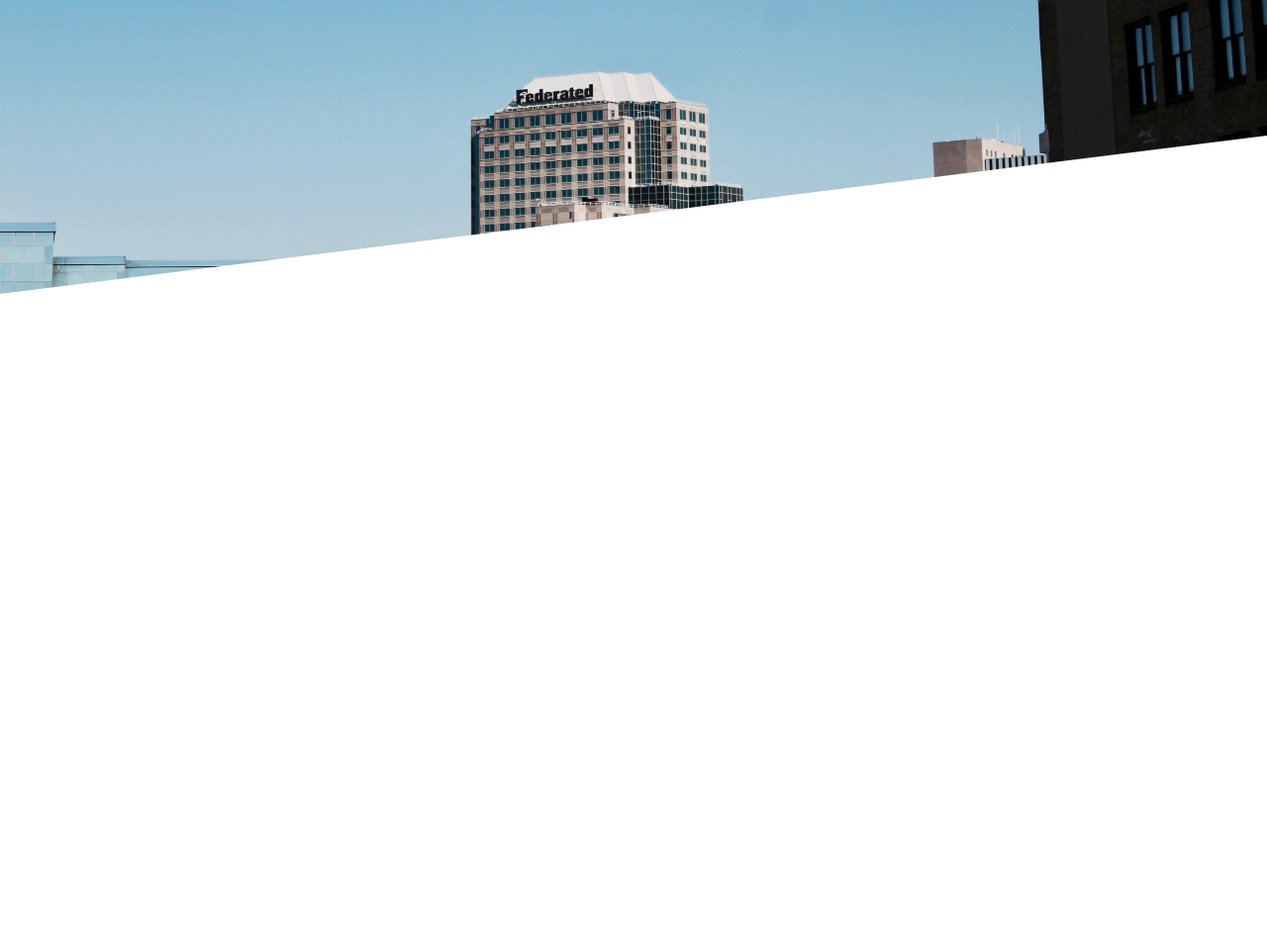
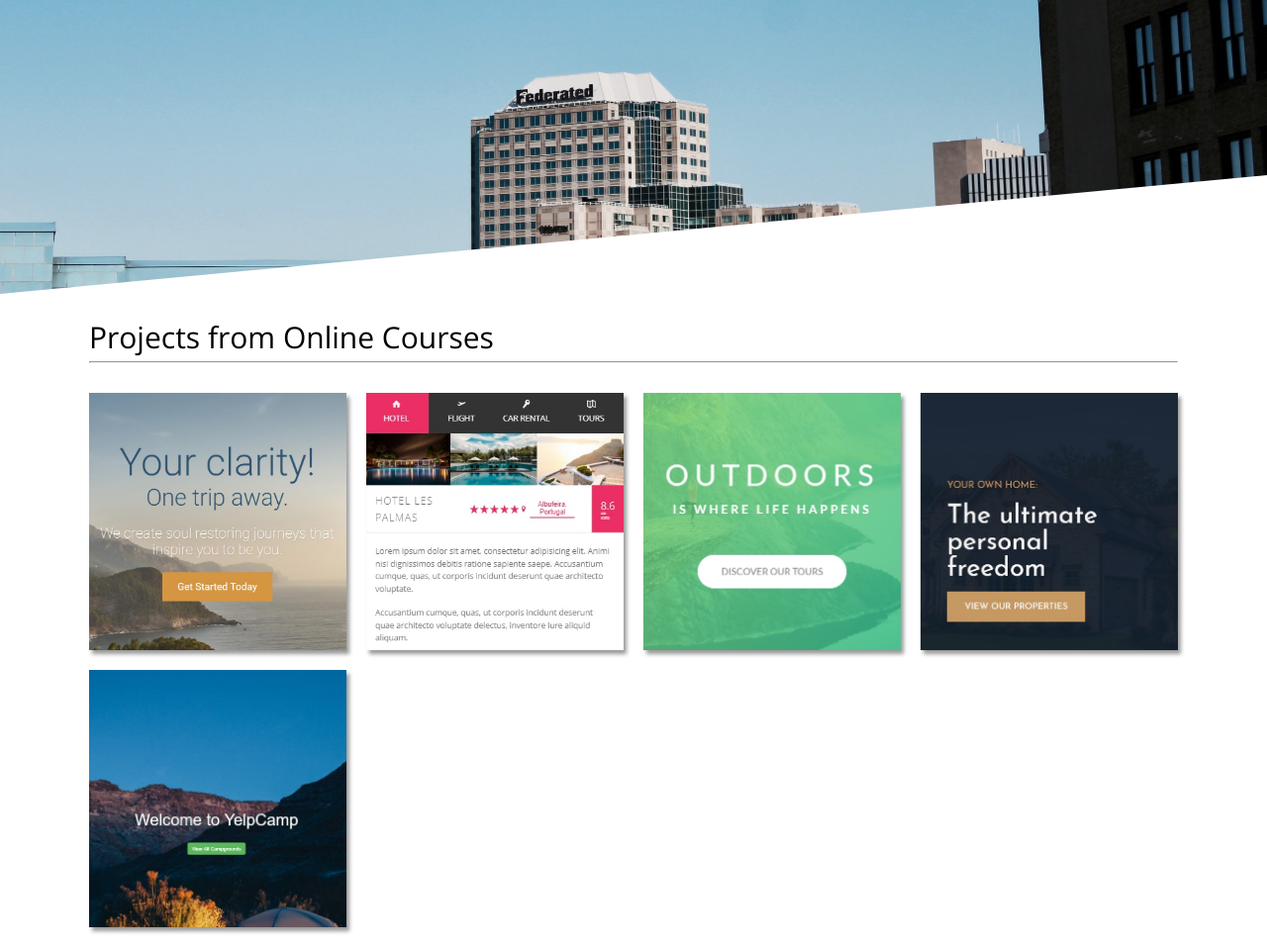
Before and after one commit to ELK75/Portfolio-Site, a website built with webpack: page index.html in a window 1280 px wide. Shown: the part 503-1460 px from the top of the page at 99% size. Before the commit the page ends 803 px from the top, so only its background shows below. Built offline with nearby package versions, Linux system fonts and the light colour scheme.

Commit message:
add gallery of personal projects

```diff
--- /dev/null
+++ b/css/typography.css
@@ -0,0 +1,4 @@
+.heading-secondary {
+  font-size: 3rem;
+  font-weight: 300;
+}
--- a/index.html
+++ b/index.html
@@ -48,16 +48,46 @@
 
         <div class="header__img-container">
             <picture>
-                <source class="header__img" srcset="/img/header-small.jpg" media="(max-width: 25em)">
+                <source class="header__img" srcset="/img/header-small.jpg" media="(max-width: 48em)">
                 <img class="header__img" srcset="/img/header-large.jpg" alt="Pittsburgh Skyline">
             </picture>
         </div>
 
         <div class="container header__text-block">
             <h1 class="header__text header__text--large">Hello.</h1>
-            <h2 class="header__text header__text--medium">My name is Elijah Kajinic, and I am an aspiring full stack developer from Pittsburgh.</h2>
+            <h2 class="header__text header__text--medium">My name is Elijah Kajinic. I am an aspiring full stack developer from Pittsburgh.</h2>
         </div>
     </header>
+
+    <main class="container projects">
+        <h2 class="heading-secondary projects__header">Projects from Online Courses</h2>
+        <hr class-"projects__line-break">
+
+        <div class="gallery">
+
+            <div class="gallery-item">
+                <img class="gallery-image" src="/img/ClearViewEscapes.jpg" alt="Cear View Escapes Website">
+
+            </div>
+
+            <div class="gallery-item">
+                <img class="gallery-image" src="/img/Trillo.jpg" alt="Trillo Website">
+            </div>
+
+            <div class="gallery-item">
+                <img class="gallery-image" src="/img/Natours.jpg" alt="Natours Website">
+            </div>
+
+            <div class="gallery-item">
+                <img class="gallery-image" src="/img/nexter.jpg" alt="nexter Website">
+            </div>
+
+            <div class="gallery-item">
+                <img class="gallery-image" src="/img/YelpCamp.jpg" alt="YelpCamp Website">
+            </div>
+
+        </div>
+    </main>
 
     <script src="/temp/scripts/App.js"></script>
 
--- a/sass/base/_animations.scss
+++ b/sass/base/_animations.scss
@@ -6,3 +6,12 @@
         transform: translateX(0);
     }
 }
+
+@keyframes slideInFromRight {
+    0% {
+        transform: translateX(110%);
+    }
+    100% {
+        transform: translateX(0);
+    }
+}
--- a/sass/base/_base.scss
+++ b/sass/base/_base.scss
@@ -28,4 +28,5 @@ body {
     font-family: 'Open Sans', sans-serif;
     font-weight: 300;
     line-height: 1.6;
+    overflow-x: hidden;
 }
--- a/sass/base/_layout.scss
+++ b/sass/base/_layout.scss
@@ -1,4 +1,4 @@
 .container {
     max-width: 120rem;
-    margin: 2rem 5rem;
+    padding: 2rem 5rem;
 }
--- /dev/null
+++ b/sass/base/_typography.scss
@@ -0,0 +1,4 @@
+.heading-secondary {
+    font-size: 3rem;
+    font-weight: 300;
+}
--- /dev/null
+++ b/sass/components/_gallery.scss
@@ -0,0 +1,51 @@
+.gallery {
+	padding-top: 3rem;
+	display: flex;
+	flex-wrap: wrap;
+	/* Compensate for excess margin on outer gallery flex items */
+	margin: -1rem -1rem;
+}
+
+.gallery-item {
+	/* Minimum width of 24rem and grow to fit available space */
+	flex: 1 0 24rem;
+	/* Margin value should be half of grid-gap value as margins on flex items don't collapse */
+	margin: 1rem;
+	box-shadow: 0.3rem 0.4rem 0.4rem rgba(0, 0, 0, 0.4);
+	overflow: hidden;
+	cursor: pointer;
+}
+
+.gallery-image {
+	display: block;
+	width: 100%;
+	height: 26rem;
+	object-fit: cover;
+	transition: all 400ms ease-out;
+}
+
+.gallery-image:hover {
+	transform: scale(1.25);
+	filter: brightness(50%);
+}
+
+/*
+
+The following rule will only run if your browser supports CSS grid.
+
+Remove or comment-out the code block below to see how the browser will fall-back to flexbox styling.
+
+*/
+
+@supports (display: grid) {
+	.gallery {
+		display: grid;
+		grid-template-columns: repeat(auto-fit, minmax(24rem, 1fr));
+		grid-gap: 2rem;
+	}
+
+	.gallery,
+	.gallery-item {
+		margin: 0;
+	}
+}
--- a/sass/components/_header.scss
+++ b/sass/components/_header.scss
@@ -1,12 +1,15 @@
 .header {
     position: relative;
+    height: 100vh;
+    width: 100vw;
+    overflow: hidden;
 
     &__img-container {
         position: absolute;
         left: 0;
         top: 0;
         z-index: -1;
-        clip-path: polygon(0 0, 100% 0, 100% 80vh, 0 100%);
+        clip-path: polygon(0 0, 100% 0, 100% 85vh, 0 100%);
     }
 
     &__img {
--- a/sass/components/_nav.scss
+++ b/sass/components/_nav.scss
@@ -34,6 +34,7 @@
     }
 
     &__items {
+        animation: 1s ease-out 0s slideInFromRight;
         margin-top: 2rem;
         display: flex;
         flex-direction: row;
@@ -126,7 +127,7 @@
         position: relative;
         display: flex;
         align-items: center;
-
+        cursor: pointer;
 
         &:not(:last-child) {
             margin-right: 2.5rem;
--- /dev/null
+++ b/sass/components/_projects.scss
@@ -0,0 +1,12 @@
+.projects {
+
+    margin: 0 auto;
+
+    &__header {
+        width: 100%;
+    }
+
+    &__line-break {
+        width: 100%;
+    }
+}
--- a/sass/main.scss
+++ b/sass/main.scss
@@ -4,6 +4,9 @@
 @import "base/animations";
 @import "base/base";
 @import "base/layout";
+@import "base/typography";
 
+@import "components/gallery";
+@import "components/header";
 @import "components/nav";
-@import "components/header";
+@import "components/projects";
```
Also changed, not shown: css/main.css, img/ClearViewEscapes.jpg (added), img/Natours.jpg (added), img/Natoursss.png (added), img/Trillo.jpg (added), img/YelpCamp.jpg (added), img/favicon.png (added), img/nexter.jpg (added).
